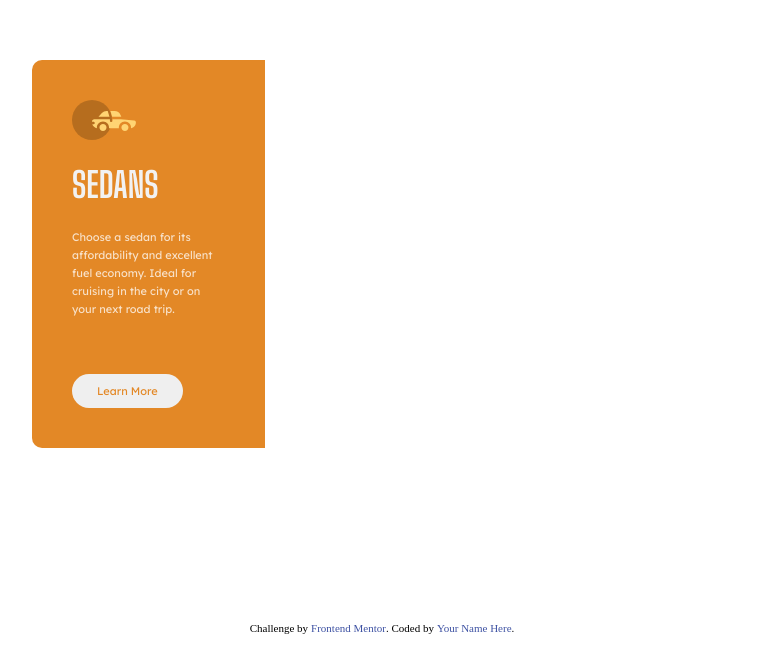
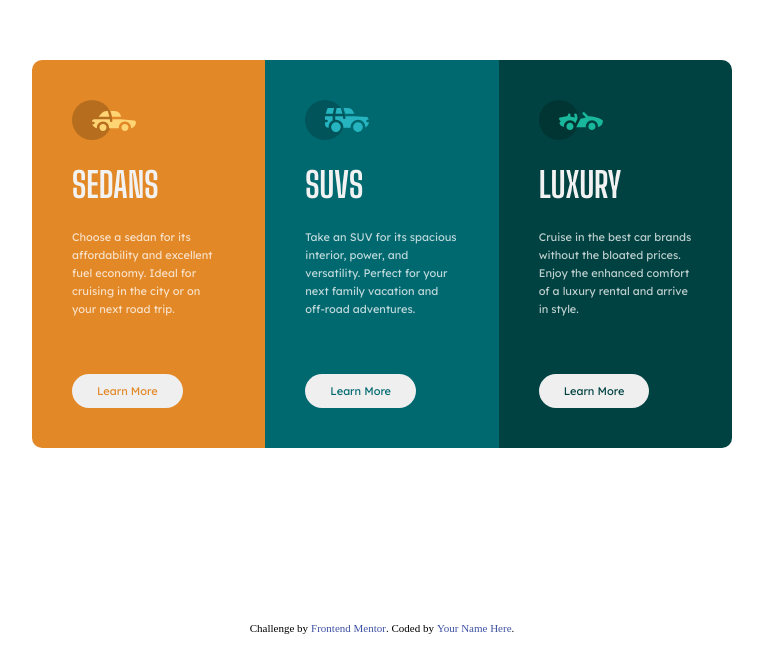
Before and after one commit to gilda-prv/3-column-preview-card-component, a plain HTML site: page index.html in a window 1280 px wide. Shown: the part 146-800 px from the top of the page, without its empty margins (258-1021 px from the left). Drawn offline with Linux system fonts and the light colour scheme.

Commit message:
Update index.html

```diff
--- a/index.html
+++ b/index.html
@@ -25,14 +25,26 @@
           </p>
           <button>Learn More</button>
         </div>
+        <div class="card2">
+          <img src="images/icon-suvs.svg" alt="" />
+          <h1>SUVs</h1>
+          <p>
+            Take an SUV for its spacious interior, power, and versatility.
+            Perfect for your next family vacation and off-road adventures.
+          </p>
+          <button>Learn More</button>
+        </div>
+        <div class="card3">
+          <img src="images/icon-luxury.svg" alt="" />
+          <h1>Luxury</h1>
+          <p>
+            Cruise in the best car brands without the bloated prices. Enjoy the
+            enhanced comfort of a luxury rental and arrive in style.
+          </p>
+          <button>Learn More</button>
+        </div>
       </div>
     </div>
-    <!--  SUVs Take an SUV
-    for its spacious interior, power, and versatility. Perfect for your next
-    family vacation and off-road adventures. Luxury Cruise in the best car
-    brands without the bloated prices. Enjoy the enhanced comfort of a luxury
-    rental and arrive in style. -->
-
     <div class="attribution">
       Challenge by
       <a href="https://www.frontendmentor.io?ref=challenge" target="_blank"
```
